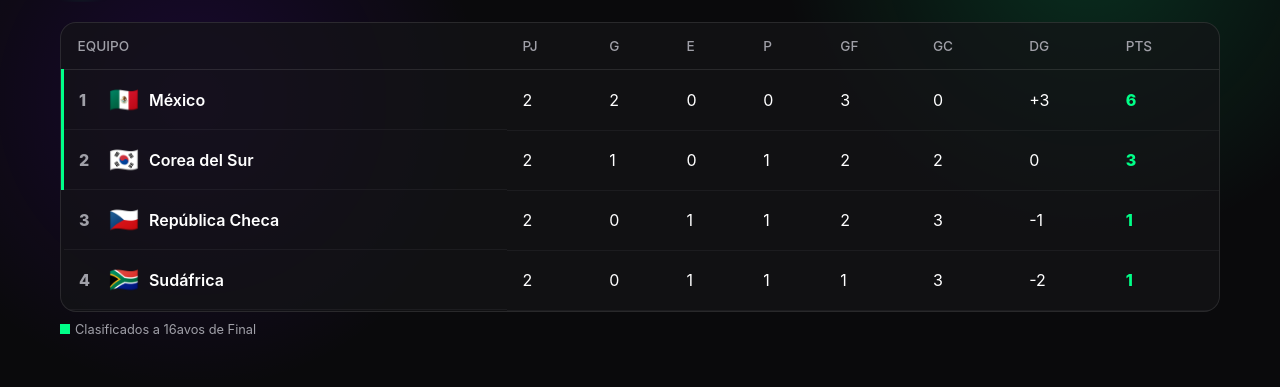
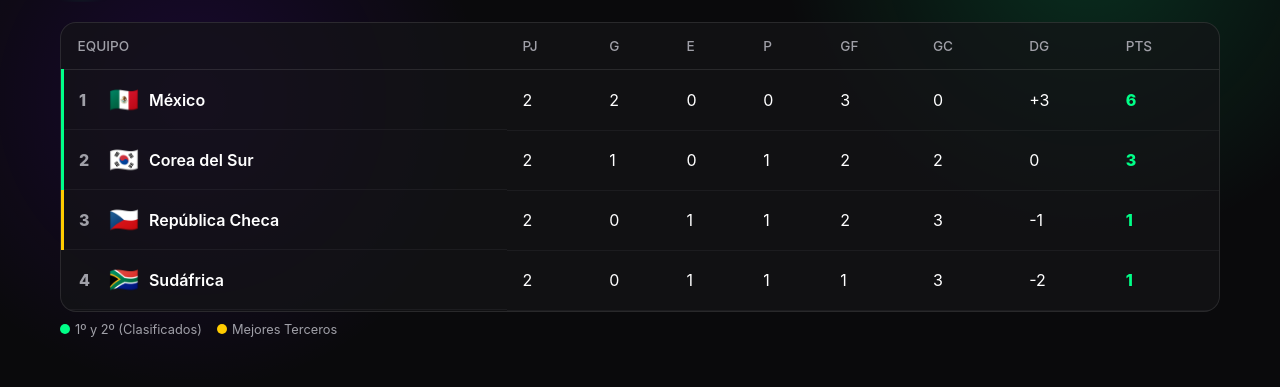
Before and after one commit to CARLOSNR9/mundial-2026-tracker, a React (Vite) app: page / in a window 1280 px wide. Shown: the part 299-686 px from the top of the page. Built offline with nearby package versions, Linux system fonts and the light colour scheme.

Commit message:
Highlight best 8 3rd-place teams in yellow

```diff
--- a/src/components/Standings.jsx
+++ b/src/components/Standings.jsx
@@ -4,6 +4,20 @@ import { standingsData } from '../data/mockData';
 const Standings = () => {
   const groups = Object.keys(standingsData);
   const [activeGroup, setActiveGroup] = useState('A');
+
+  // Calculate best 3rd place teams
+  const allThirdPlaces = Object.values(standingsData).map(group => group[2]);
+
+  // Sort by pts (desc), then gd (desc), then gf (desc)
+  const sortedThirdPlaces = [...allThirdPlaces].sort((a, b) => {
+    if (b.pts !== a.pts) return b.pts - a.pts;
+    if (b.gd !== a.gd) return b.gd - a.gd;
+    return b.gf - a.gf;
+  });
+
+  // Top 8 qualify
+  const qualifiedThirdPlaces = sortedThirdPlaces.slice(0, 8);
+  const qualifiedThirdPlaceIds = qualifiedThirdPlaces.map(row => row.team.id);
 
   return (
     <div className="animate-fade-in">
@@ -36,8 +50,16 @@ const Standings = () => {
             </tr>
           </thead>
           <tbody>
-            {standingsData[activeGroup].map((row, index) => (
-              <tr key={row.team.id} style={{ borderLeft: index < 2 ? '3px solid var(--primary)' : '3px solid transparent' }}>
+            {standingsData[activeGroup].map((row, index) => {
+              const isTopTwo = index < 2;
+              const isQualifiedThird = index === 2 && qualifiedThirdPlaceIds.includes(row.team.id);
+
+              let borderColor = 'transparent';
+              if (isTopTwo) borderColor = 'var(--primary)';
+              else if (isQualifiedThird) borderColor = 'var(--warning)';
+
+              return (
+                <tr key={row.team.id} style={{ borderLeft: `3px solid ${borderColor}` }}>
                   <td className="team-cell">
                     <span className="scorer-rank" style={{ fontSize: '1rem', width: '20px' }}>{index + 1}</span>
                     <span className="flag">{row.team.flag}</span>
@@ -52,13 +74,20 @@ const Standings = () => {
                   <td>{row.gd > 0 ? `+${row.gd}` : row.gd}</td>
                   <td className="pts-col">{row.pts}</td>
                 </tr>
-            ))}
+              );
+            })}
           </tbody>
         </table>
       </div>
-      <div style={{ marginTop: '10px', fontSize: '0.8rem', color: 'var(--text-muted)' }}>
-        <span style={{ display: 'inline-block', width: '10px', height: '10px', backgroundColor: 'var(--primary)', marginRight: '5px' }}></span>
-        Clasificados a 16avos de Final
+      <div style={{ marginTop: '10px', fontSize: '0.8rem', color: 'var(--text-muted)', display: 'flex', gap: '15px' }}>
+        <div style={{ display: 'flex', alignItems: 'center' }}>
+          <span style={{ display: 'inline-block', width: '10px', height: '10px', backgroundColor: 'var(--primary)', marginRight: '5px', borderRadius: '50%' }}></span>
+          1º y 2º (Clasificados)
+        </div>
+        <div style={{ display: 'flex', alignItems: 'center' }}>
+          <span style={{ display: 'inline-block', width: '10px', height: '10px', backgroundColor: 'var(--warning)', marginRight: '5px', borderRadius: '50%' }}></span>
+          Mejores Terceros
+        </div>
       </div>
     </div>
   );
```
Lines whose indentation alone changed are shown as unchanged.
